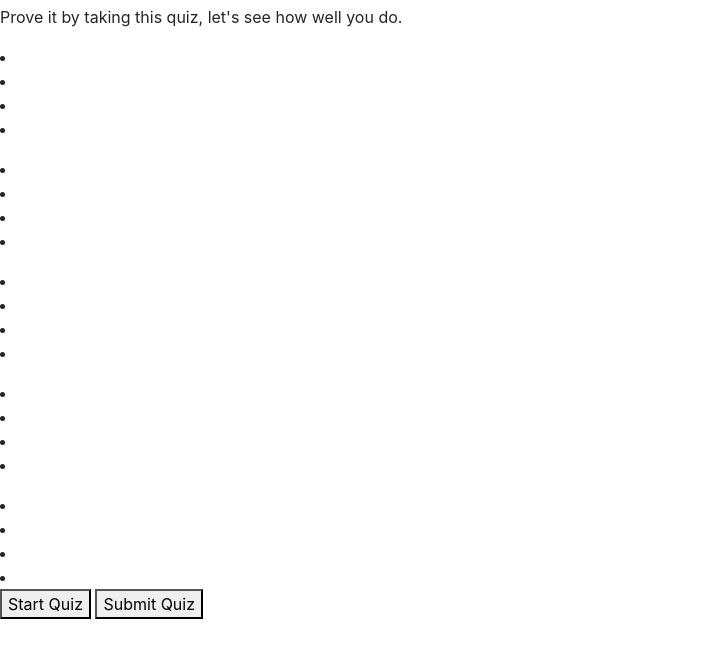
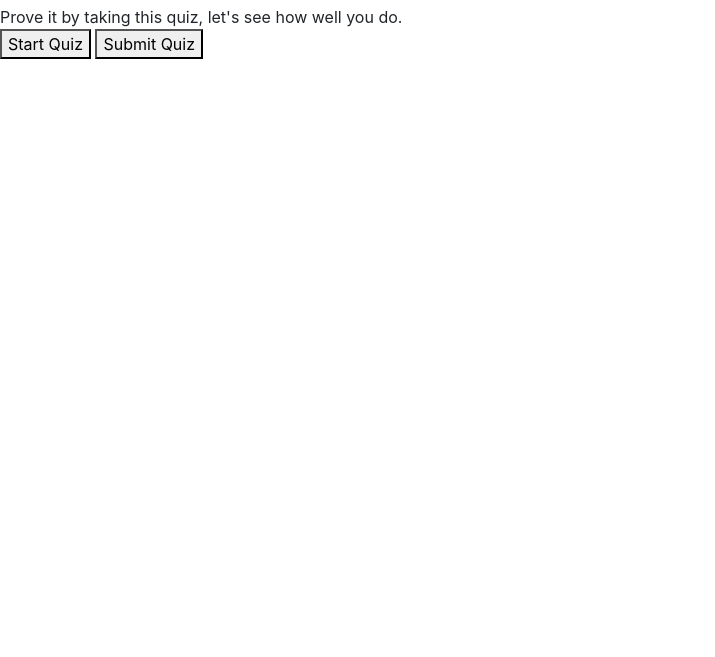
Before and after one commit to tagine/quizapp, a plain HTML site: page index.html in a window 1280 px wide. Shown: the part 51-708 px from the top of the page, without its empty margins (0-715 px from the left). Drawn offline with nearby package versions, Linux system fonts and the light colour scheme.

Commit message:
second page added and font declared in html pages

```diff
--- a/index.html
+++ b/index.html
@@ -7,6 +7,7 @@
     <meta http-equiv="X-UA-Compatible" content="ie=edge">
     <link rel="stylesheet" href="https://stackpath.bootstrapcdn.com/bootstrap/4.4.1/css/bootstrap.min.css"
         integrity="sha384-Vkoo8x4CGsO3+Hhxv8T/Q5PaXtkKtu6ug5TOeNV6gBiFeWPGFN9MuhOf23Q9Ifjh" crossorigin="anonymous">
+    <link href="https://fonts.googleapis.com/css?family=Roboto&display=swap" rel="stylesheet">
     <title>QuizTime</title>
 </head>
 
@@ -16,35 +17,6 @@
     <div id="quiz">
         <!-- QUIZ CONTENT GOES HERE -->
 
-        <ol id = "q1"></ol>
-        <li></li>
-        <li></li>
-        <li></li>
-        <li></li>
-
-        <ol id = "q2"></ol>
-        <li></li>
-        <li></li>
-        <li></li>
-        <li></li>
-
-        <ol id = "q3"></ol>
-        <li></li>
-        <li></li>
-        <li></li>
-        <li></li>
-
-        <ol id = "q4"></ol>
-        <li></li>
-        <li></li>
-        <li></li>
-        <li></li>
-
-        <ol id = "q5"></ol>
-        <li></li>
-        <li></li>
-        <li></li>
-        <li></li>
 
         <button id="begin">Start Quiz</button>
         <button id="submit">Submit Quiz</button>
```
Also changed, not shown: index2.html (added, +18 -0 lines).
